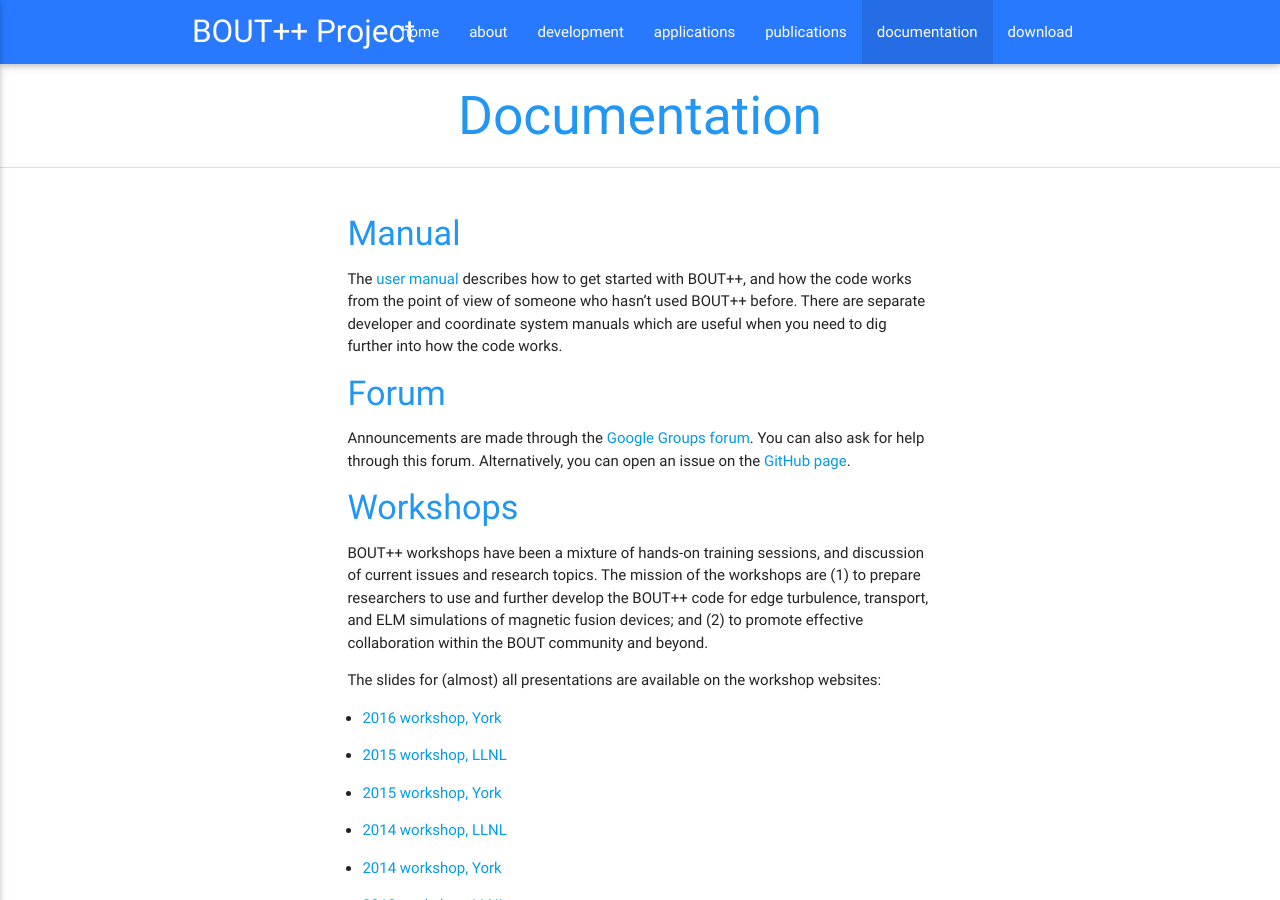
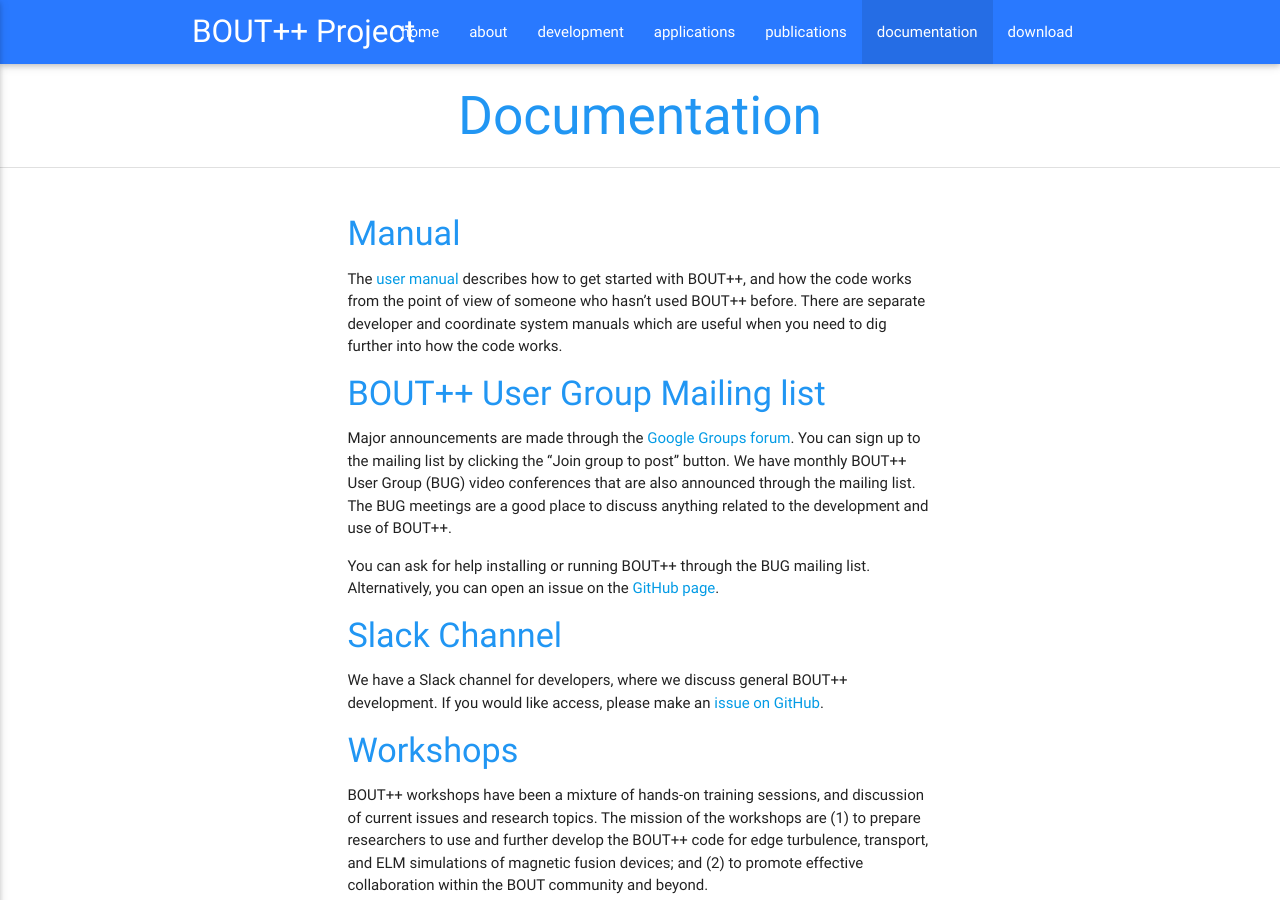
Before and after one commit to boutproject/boutproject.github.io, a Jekyll site: the page built from documentation/index.md, in a window 1280 px wide and 900 px high. Built offline with Jekyll 4.4.1, drawn with Linux system fonts in a browser that asks for light colours.

Commit message:
Expand on how to join mailing list and Slack

```diff
--- a/documentation/index.md
+++ b/documentation/index.md
@@ -13,11 +13,24 @@ of view of someone who hasn't used BOUT++ before. There are separate
 developer and coordinate system manuals which are useful when you need
 to dig further into how the code works.
 
-#### Forum
+#### BOUT++ User Group Mailing list
 
-Announcements are made through the [Google Groups forum][buggroup]. You can also
-ask for help through this forum. Alternatively, you can open an issue on
+Major announcements are made through
+the [Google Groups forum][buggroup]. You can sign up to the mailing
+list by clicking the "Join group to post" button. We have monthly
+BOUT++ User Group (BUG) video conferences that are also announced
+through the mailing list. The BUG meetings are a good place to discuss
+anything related to the development and use of BOUT++.
+
+You can ask for help installing or running BOUT++ through the BUG
+mailing list. Alternatively, you can open an issue on
 the [GitHub page][issues].
+
+#### Slack Channel
+
+We have a Slack channel for developers, where we discuss general
+BOUT++ development. If you would like access, please make
+an [issue on GitHub][issues].
 
 #### Workshops
 
```
